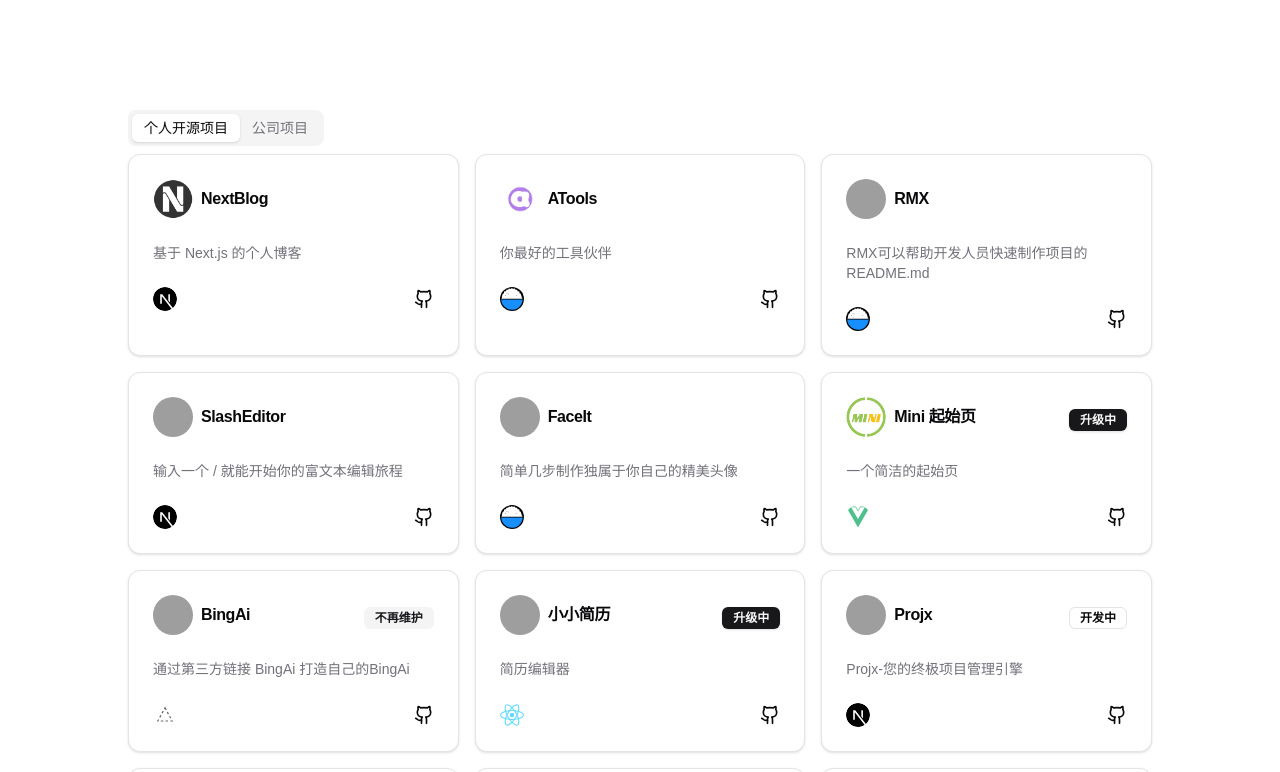
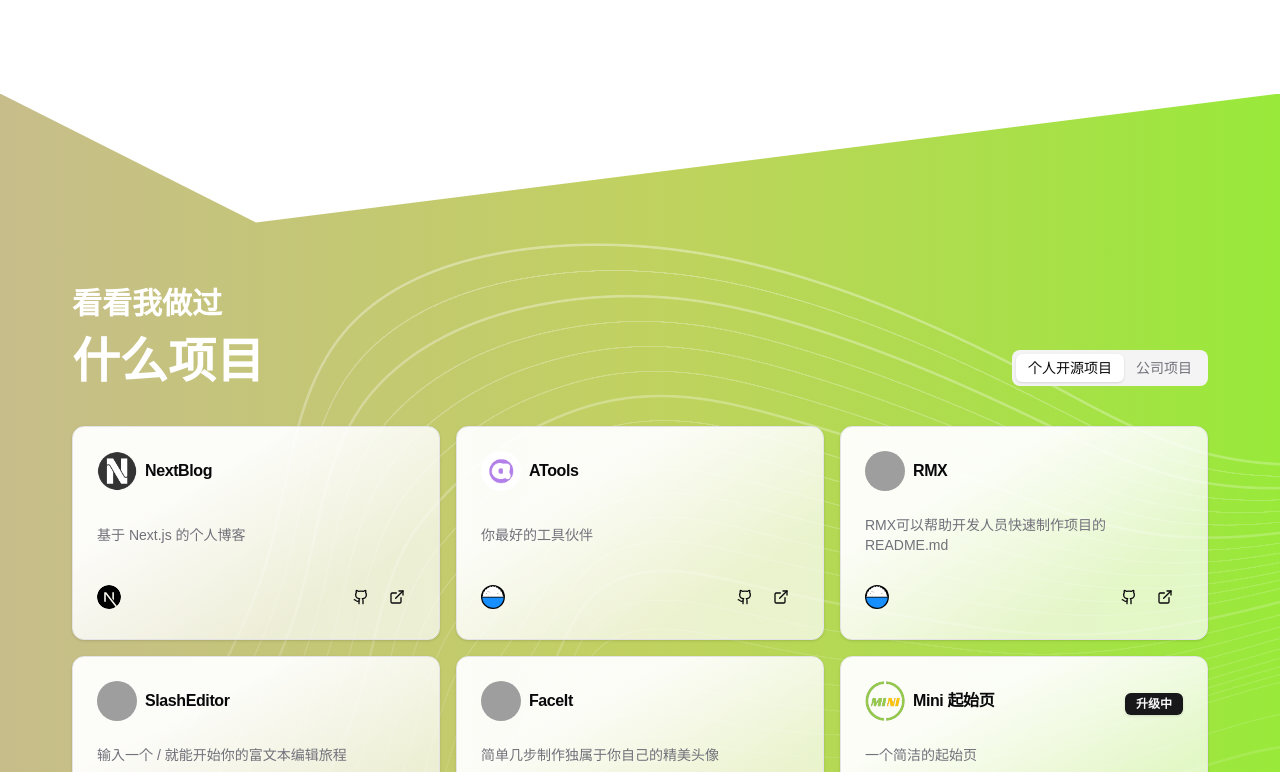
Before and after one commit to imyuanli/imyuanli.cn, a Next.js app: page / in a window 1280 px wide. Shown: the part 508-1280 px from the top of the page. Built offline with nearby package versions, Linux system fonts and the light colour scheme; grey boxes are pictures that could not be loaded.

Commit message:
feat: 项目列表ui优化

```diff
--- a/app/page.tsx
+++ b/app/page.tsx
@@ -1,25 +1,12 @@
 import Hero from '@/components/hero'
-import { Tabs, TabsContent, TabsList, TabsTrigger } from '@/components/ui/tabs'
-import ProjectList from '@/components/project-list'
-import { company_project, personal_project } from '@/lib/constant'
+import Project from '@/components/project'
 
 export default function Home() {
   return (
-    <div className={'w-full min-h-screen flex justify-center items-center p-8'}>
-      <div className={'max-w-5xl w-full flex flex-col space-y-12'}>
+    <div className={'w-full min-h-screen flex justify-center items-center'}>
+      <div className={'w-full flex flex-col space-y-16'}>
         <Hero />
-        <Tabs defaultValue="personal" className={'w-full'}>
-          <TabsList>
-            <TabsTrigger value="personal">个人开源项目</TabsTrigger>
-            <TabsTrigger value="company">公司项目</TabsTrigger>
-          </TabsList>
-          <TabsContent value="personal">
-            <ProjectList projects={personal_project} />
-          </TabsContent>
-          <TabsContent value="company">
-            <ProjectList projects={company_project} />
-          </TabsContent>
-        </Tabs>
+        <Project />
       </div>
     </div>
   )
--- a/components/project-list.tsx
+++ b/components/project-list.tsx
@@ -53,7 +53,7 @@
         return (
           <Card
             className={
-              'group :hover:scale-105 hover:shadow-md duration-200 cursor-pointer relative'
+              'group bg-transparent bg-gradient-to-br from-white/95 from-30% to-white/70 to-75% flex flex-col justify-between'
             }
             key={index}
           >
@@ -98,22 +98,23 @@
                 height={24}
               />
               {item?.slug && (
-                <div className={'flex space-x-2'}>
-                  <Github size={20} />
+                <div className={'flex justify-center items-center'}>
+                  <Link
+                    href={`https://github.com/imyuanli/${item.slug}`}
+                    target={'_blank'}
+                  >
+                    <Button className={'flex'} size={'icon'} variant={'ghost'}>
+                      <Github />
+                    </Button>
+                  </Link>
+                  <Link href={item?.link} target={'_blank'}>
+                    <Button className={'flex'} size={'icon'} variant={'ghost'}>
+                      <ExternalLink />
+                    </Button>
+                  </Link>
                 </div>
               )}
             </CardFooter>
-            <div
-              className={
-                'hidden group-hover:block transition duration-200 absolute -right-2 -top-2'
-              }
-            >
-              <Link href={item?.link} target={'_blank'}>
-                <Button className={'w-8 h-8'} size={'icon'}>
-                  <ExternalLink size={20} />
-                </Button>
-              </Link>
-            </div>
           </Card>
         )
       })}
--- /dev/null
+++ b/components/project.tsx
@@ -0,0 +1,60 @@
+'use client'
+
+import { Tabs, TabsContent, TabsList, TabsTrigger } from '@/components/ui/tabs'
+import ProjectList from '@/components/project-list'
+import { company_project, personal_project } from '@/lib/constant'
+import { useGenerateRandomColor } from '@/lib/hooks'
+
+const Project = () => {
+  const color = useGenerateRandomColor()
+
+  return (
+    <section
+      className="min-h-screen w-full border-none"
+      style={{
+        backgroundImage: `url(/project-bg.png),${color}`,
+      }}
+    >
+      <div
+        className={'bg-white w-full h-20 md:h-40'}
+        style={{ clipPath: 'polygon(0 -1px, 100% -1px, 20% 80%)' }}
+      />
+      <Tabs defaultValue="personal" className="container">
+        <div className={'flex justify-between items-end py-4 md:py-8'}>
+          <div className={'flex justify-center md:justify-between items-end'}>
+            <div
+              data-aos="fade-right"
+              className={'font-semibold text-white text-center md:text-left'}
+            >
+              <p className={'text-2xl md:text-3xl mb-4'}>看看我做过</p>
+              <p className={'text-4xl md:text-5xl'}>什么项目</p>
+            </div>
+            {/*<div data-aos="fade-left" className={'hidden md:block'}>*/}
+            {/*    <Link href={''}>*/}
+            {/*        <Button variant={'outline'} className={'w-full px-12 py-6'}>*/}
+            {/*            <span className={'mr-2 text-lg'}>查看全部</span> <ArrowRight/>*/}
+            {/*        </Button>*/}
+            {/*    </Link>*/}
+            {/*</div>*/}
+          </div>
+          <TabsList>
+            <TabsTrigger value="personal">个人开源项目</TabsTrigger>
+            <TabsTrigger value="company">公司项目</TabsTrigger>
+          </TabsList>
+        </div>
+        <TabsContent value="personal">
+          <ProjectList projects={personal_project} />
+        </TabsContent>
+        <TabsContent value="company">
+          <ProjectList projects={company_project} />
+        </TabsContent>
+      </Tabs>
+      <div
+        className={'bg-white w-full h-20 md:h-40'}
+        style={{ clipPath: 'polygon(0 0, 80% 80%, 100% 0,100% 100%,0 100%)' }}
+      />
+    </section>
+  )
+}
+
+export default Project
--- /dev/null
+++ b/lib/hooks.ts
@@ -0,0 +1,18 @@
+export const useGenerateRandomColor = () => {
+  const colors: any = [
+    '45deg,#c7a9c4,#fda3b4,#ffab7d,#f5cd41',
+    '90deg,#d595ee,#ffbcb7,#f0eee9',
+    '90deg,#cbaec6,#acb6e4,#62c5ee,#1acfcc',
+    '90deg,#fee1e9,#edd5e1,#aed0db',
+    '90deg,#c7bd8b,#c1d160,#99e93a',
+    '90deg, #ed70a4,#e39abf,#dabed0',
+    '270deg,#fff5f5,#ffa8b4',
+    '90deg,#9cc4ab,#70bda0,#21b59c',
+    '0deg,#efbdda,#a4d1fe',
+    '270deg,#fdece4,#d9e9d2,#e2e4b9',
+    '90deg,#fecaab,#f37fb6,#7678c6',
+    '180deg,#8773e8,#cc95e1',
+  ]
+  const random = Math.floor(Math.random() * colors.length)
+  return `linear-gradient(${colors[random]})`
+}
--- a/tailwind.config.ts
+++ b/tailwind.config.ts
@@ -1,44 +1,51 @@
-import type { Config } from "tailwindcss";
+import type { Config } from 'tailwindcss'
 
 const config: Config = {
-    darkMode: ["class"],
+  darkMode: ['class'],
   content: [
-    "./pages/**/*.{js,ts,jsx,tsx,mdx}",
-    "./components/**/*.{js,ts,jsx,tsx,mdx}",
-    "./app/**/*.{js,ts,jsx,tsx,mdx}",
+    './pages/**/*.{js,ts,jsx,tsx,mdx}',
+    './components/**/*.{js,ts,jsx,tsx,mdx}',
+    './app/**/*.{js,ts,jsx,tsx,mdx}',
   ],
   theme: {
+    container: {
+      center: true,
+      padding: '2rem',
+      screens: {
+        '2xl': '1200px',
+      },
+    },
     extend: {
       colors: {
         background: 'hsl(var(--background))',
         foreground: 'hsl(var(--foreground))',
         card: {
           DEFAULT: 'hsl(var(--card))',
-  				foreground: 'hsl(var(--card-foreground))'
+          foreground: 'hsl(var(--card-foreground))',
         },
         popover: {
           DEFAULT: 'hsl(var(--popover))',
-  				foreground: 'hsl(var(--popover-foreground))'
+          foreground: 'hsl(var(--popover-foreground))',
         },
         primary: {
           DEFAULT: 'hsl(var(--primary))',
-  				foreground: 'hsl(var(--primary-foreground))'
+          foreground: 'hsl(var(--primary-foreground))',
         },
         secondary: {
           DEFAULT: 'hsl(var(--secondary))',
-  				foreground: 'hsl(var(--secondary-foreground))'
+          foreground: 'hsl(var(--secondary-foreground))',
         },
         muted: {
           DEFAULT: 'hsl(var(--muted))',
-  				foreground: 'hsl(var(--muted-foreground))'
+          foreground: 'hsl(var(--muted-foreground))',
         },
         accent: {
           DEFAULT: 'hsl(var(--accent))',
-  				foreground: 'hsl(var(--accent-foreground))'
+          foreground: 'hsl(var(--accent-foreground))',
         },
         destructive: {
           DEFAULT: 'hsl(var(--destructive))',
-  				foreground: 'hsl(var(--destructive-foreground))'
+          foreground: 'hsl(var(--destructive-foreground))',
         },
         border: 'hsl(var(--border))',
         input: 'hsl(var(--input))',
@@ -48,16 +55,16 @@
           '2': 'hsl(var(--chart-2))',
           '3': 'hsl(var(--chart-3))',
           '4': 'hsl(var(--chart-4))',
-  				'5': 'hsl(var(--chart-5))'
-  			}
+          '5': 'hsl(var(--chart-5))',
+        },
       },
       borderRadius: {
         lg: 'var(--radius)',
         md: 'calc(var(--radius) - 2px)',
-  			sm: 'calc(var(--radius) - 4px)'
+        sm: 'calc(var(--radius) - 4px)',
+      },
+    },
+  },
+  plugins: [require('tailwindcss-animate')],
 }
-  	}
-  },
-  plugins: [require("tailwindcss-animate")],
-};
-export default config;
+export default config
```
Also changed, not shown: public/project-bg.png (added). Lines whose indentation alone changed are shown as unchanged.
